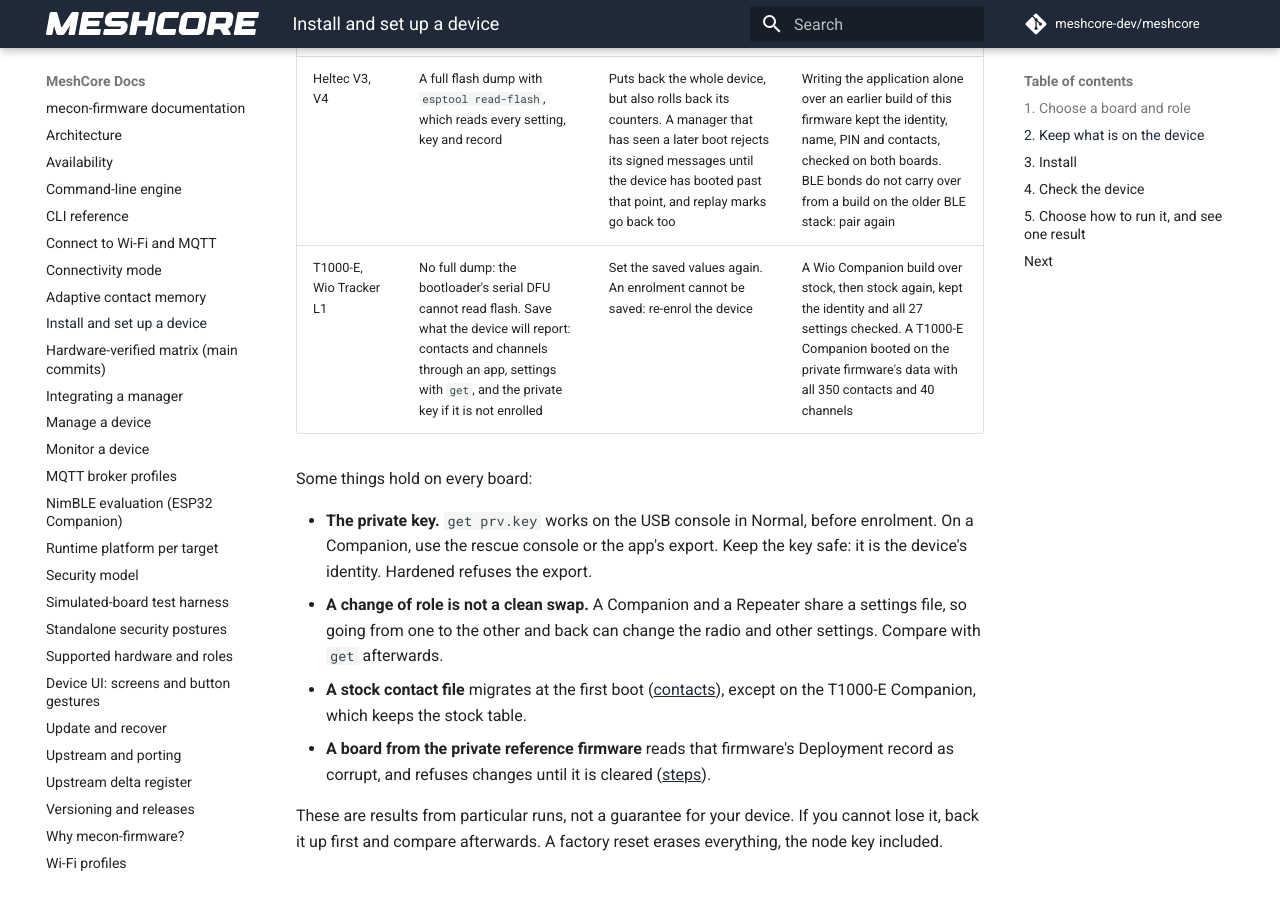
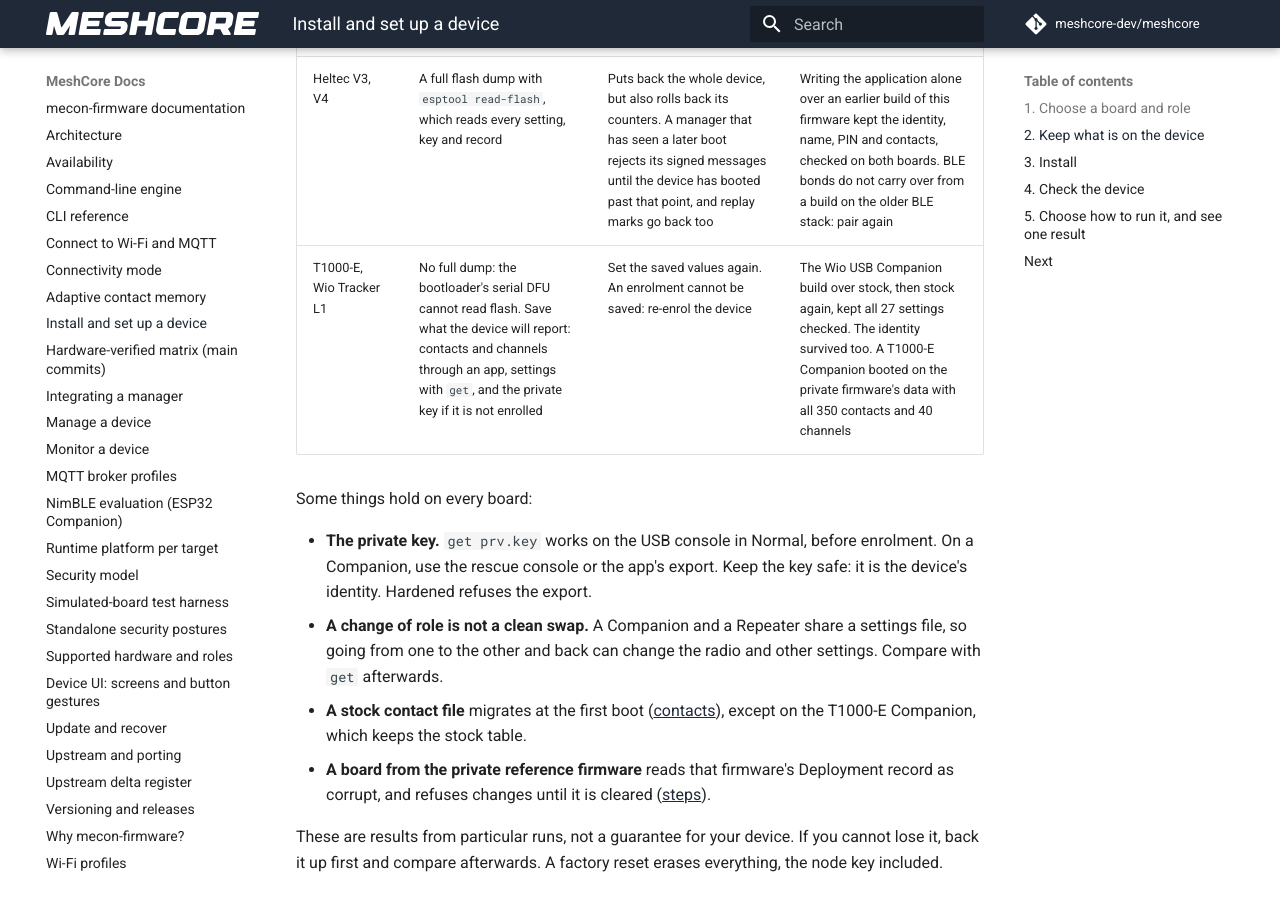
Before and after one commit to hoejriis/mecon-firmware, an MkDocs documentation site: the page built from docs/GETTING_STARTED.md, in a window 1280 px wide and 900 px high, scrolled down 588 px. Built offline with MkDocs 1.6.1 and Material for MkDocs 9.7.7, drawn with Linux system fonts in a browser that asks for light colours; comment, search, counter and statistics services are not loaded; some of the changed text lies outside the part shown.

Commit message:
Docs: separate the nRF52 update reasons, and point to availability where LoRa is described
An independent check against the contracts found the USB-only row gave one
reason for what is partly hardware and partly a decision, and that two pages
described management over LoRa as working with no pointer to availability.

Co-Authored-By: Claude Opus 5.5 (1M context) <noreply@anthropic.com>

```diff
--- a/docs/GETTING_STARTED.md
+++ b/docs/GETTING_STARTED.md
@@ -15,7 +15,7 @@ Decide what you would lose before you install. What a backup can do depends on t
 | Board | Backup | Restoring it | Installing over existing data |
 |---|---|---|---|
 | Heltec V3, V4 | A full flash dump with `esptool read-flash`, which reads every setting, key and record | Puts back the whole device, but also rolls back its counters. A manager that has seen a later boot rejects its signed messages until the device has booted past that point, and replay marks go back too | Writing the application alone over an earlier build of this firmware kept the identity, name, PIN and contacts, checked on both boards. BLE bonds do not carry over from a build on the older BLE stack: pair again |
-| T1000-E, Wio Tracker L1 | No full dump: the bootloader's serial DFU cannot read flash. Save what the device will report: contacts and channels through an app, settings with `get`, and the private key if it is not enrolled | Set the saved values again. An enrolment cannot be saved: re-enrol the device | A Wio Companion build over stock, then stock again, kept the identity and all 27 settings checked. A T1000-E Companion booted on the private firmware's data with all 350 contacts and 40 channels |
+| T1000-E, Wio Tracker L1 | No full dump: the bootloader's serial DFU cannot read flash. Save what the device will report: contacts and channels through an app, settings with `get`, and the private key if it is not enrolled | Set the saved values again. An enrolment cannot be saved: re-enrol the device | The Wio USB Companion build over stock, then stock again, kept all 27 settings checked. The identity survived too. A T1000-E Companion booted on the private firmware's data with all 350 contacts and 40 channels |
 
 Some things hold on every board:
 
```
Also changed, not shown: other parts of docs/GETTING_STARTED.md (+1 -1 lines), docs/MANAGING.md (+2 -0 lines), docs/SUPPORTED_HARDWARE.md (+2 -2 lines).
